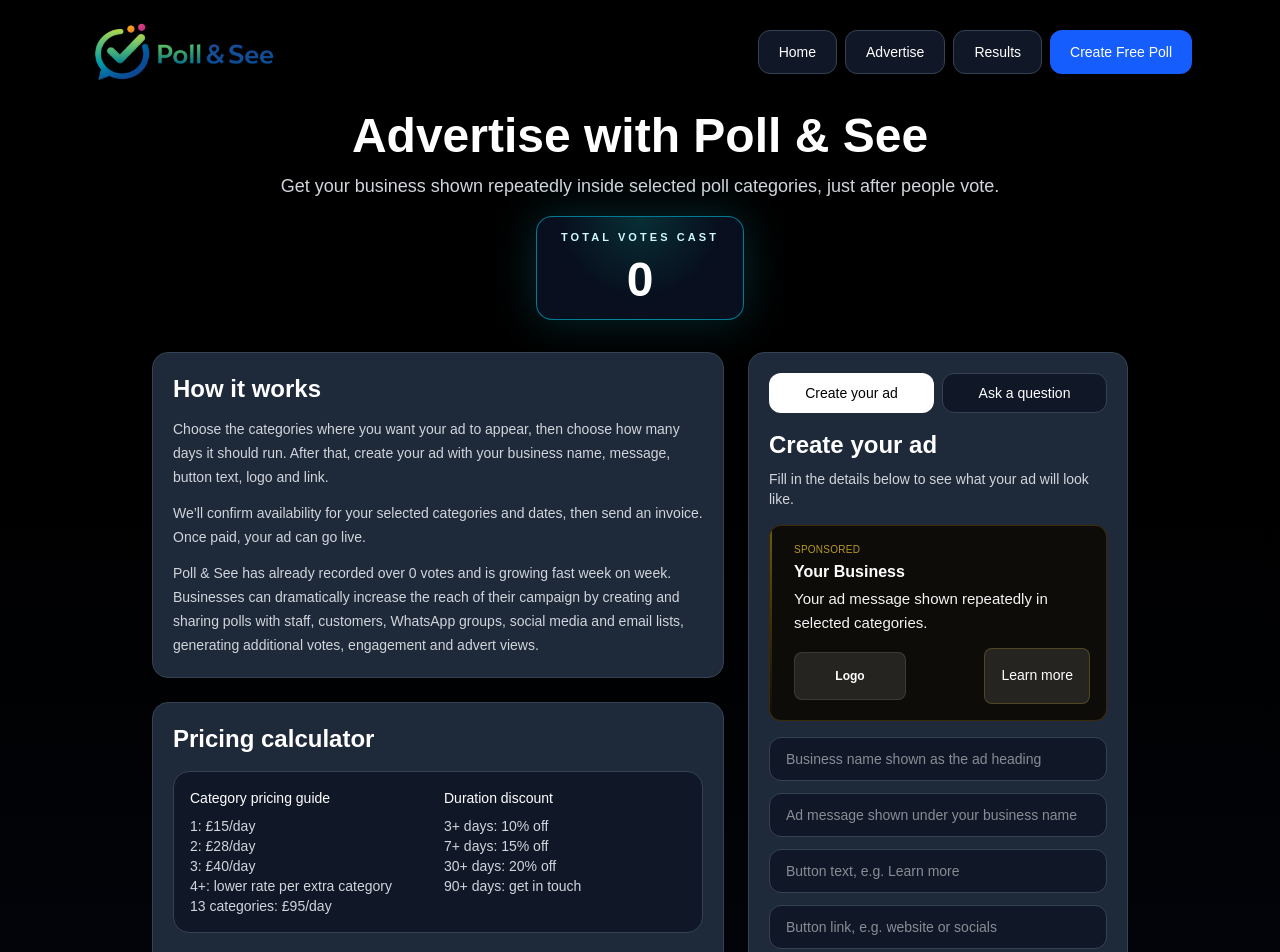
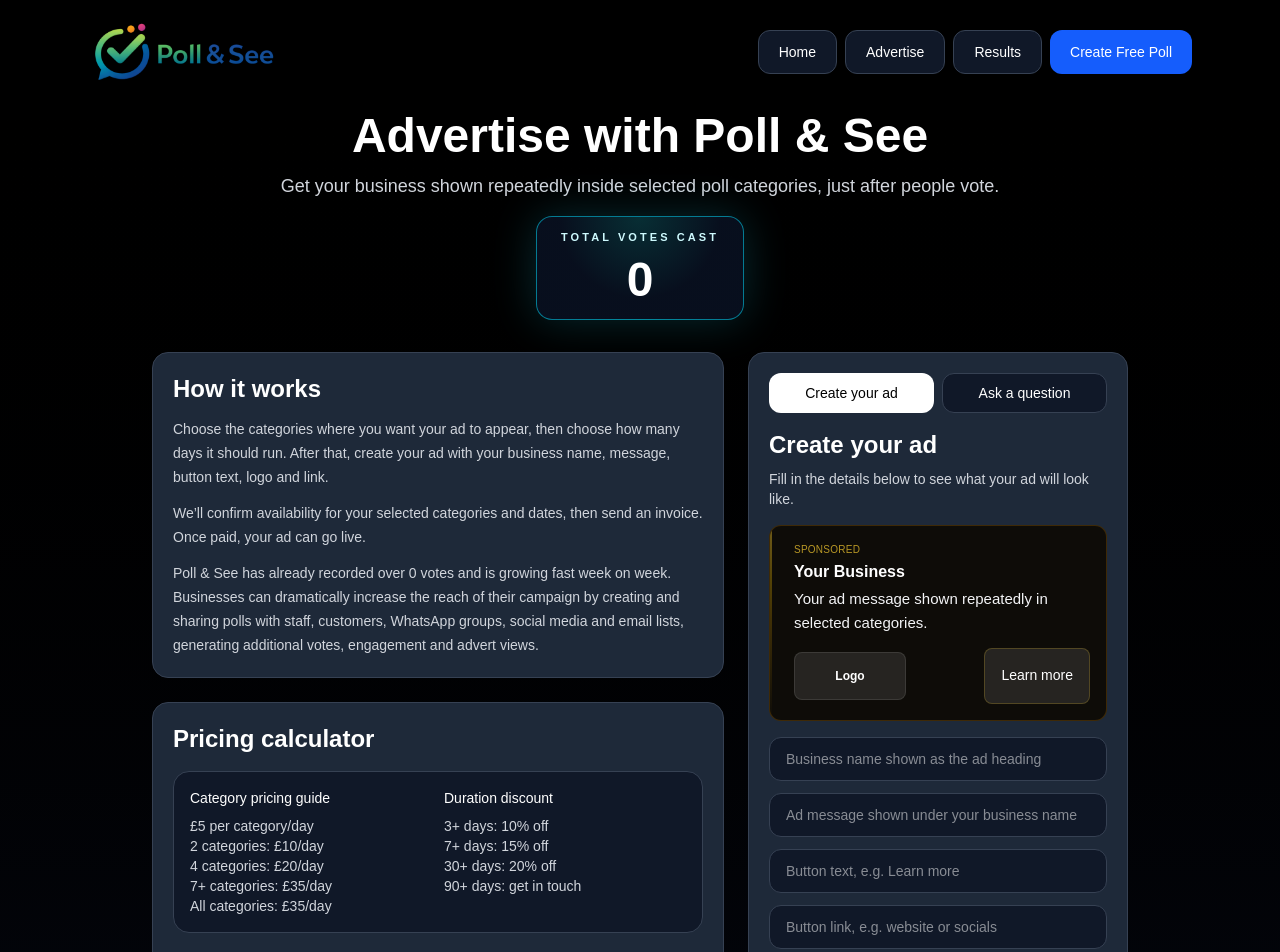
Before and after one commit to MarkDiamant/poll-and-see, a Next.js app: page /advertise in a window 1280 px wide. Shown: the top 952 px of the page. Built offline with nearby package versions, Linux system fonts and the light colour scheme; no server answers; the database is empty.

Commit message:
reduce advertising category prices

```diff
--- a/app/advertise/page.tsx
+++ b/app/advertise/page.tsx
@@ -28,19 +28,19 @@ const THEME_OPTIONS = [
 ];
 
 const DAILY_PRICES: Record<number, number> = {
-  1: 15,
-  2: 28,
-  3: 40,
-  4: 50,
-  5: 59,
-  6: 67,
-  7: 74,
-  8: 80,
-  9: 85,
-  10: 89,
-  11: 92,
-  12: 94,
-  13: 95,
+  1: 5,
+  2: 10,
+  3: 15,
+  4: 20,
+  5: 25,
+  6: 30,
+  7: 35,
+  8: 35,
+  9: 35,
+  10: 35,
+  11: 35,
+  12: 35,
+  13: 35,
 };
 
 function getDiscount(days: number) {
@@ -179,7 +179,7 @@ export default function AdvertisePage() {
       return { categoryCount, dailyPrice: 0, days: cleanDays, categorySaving: 0, discount: 0, total: 0 };
     }
 
-    const dailyPrice = DAILY_PRICES[Math.min(categoryCount, 13)] || 195;
+    const dailyPrice = DAILY_PRICES[Math.min(categoryCount, 13)] || 35;
     const categorySaving = categoryCount * DAILY_PRICES[1] - dailyPrice;
     const discount = getDiscount(cleanDays);
     const subtotal = dailyPrice * cleanDays;
@@ -387,11 +387,11 @@ export default function AdvertisePage() {
               <div className="mb-5 grid gap-3 rounded-2xl border border-gray-700 bg-gray-900 p-4 text-sm text-gray-300 md:grid-cols-2">
                 <div>
                   <p className="mb-2 font-medium text-white">Category pricing guide</p>
-<p>1: £15/day</p>
-<p>2: £28/day</p>
-<p>3: £40/day</p>
-<p>4+: lower rate per extra category</p>
-<p>13 categories: £95/day</p>
+<p>£5 per category/day</p>
+<p>2 categories: £10/day</p>
+<p>4 categories: £20/day</p>
+<p>7+ categories: £35/day</p>
+<p>All categories: £35/day</p>
                 </div>
 
                 <div>
```
